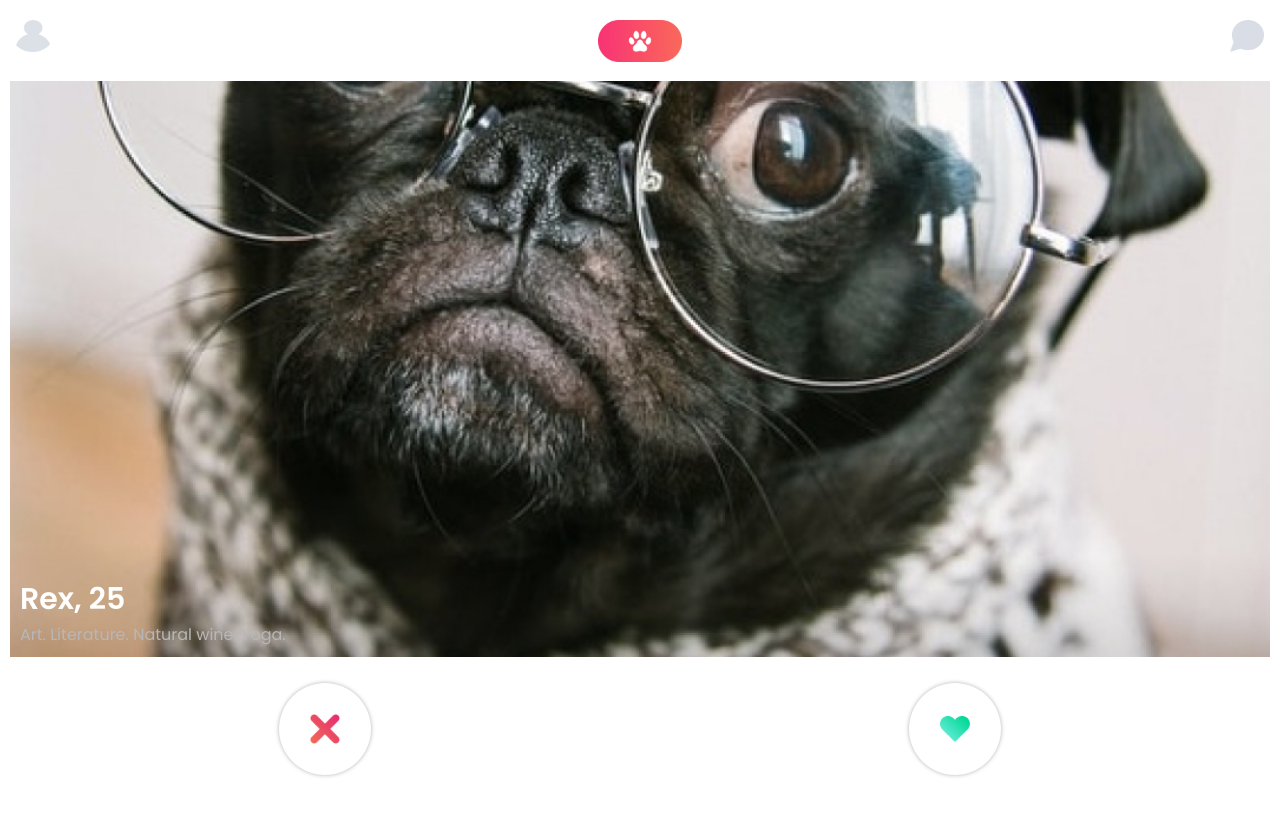
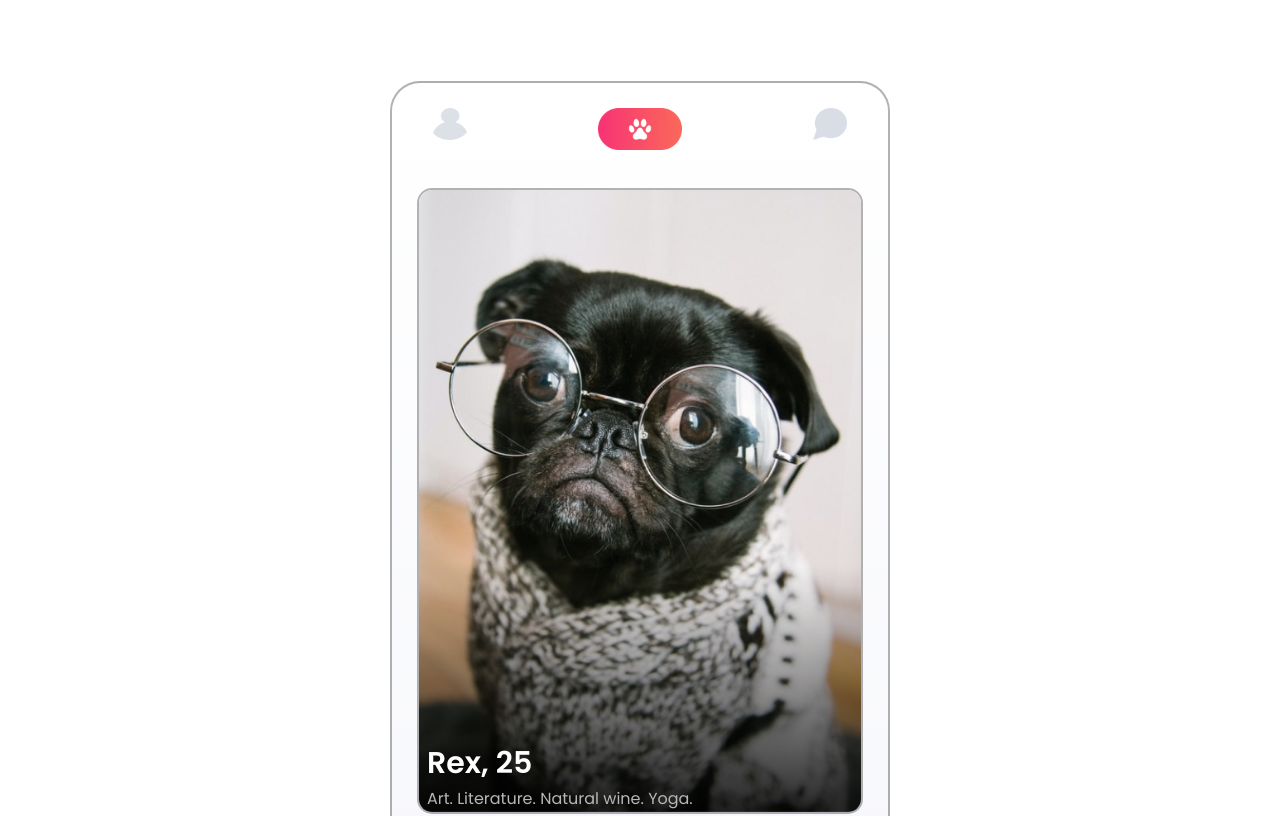
Before and after one commit to NikolasPolychronidis/Dog-tider, a plain HTML site: page index.html in a window 1280 px wide. Shown: the top 816 px of the page. Drawn offline with Linux system fonts and the light colour scheme.

Commit message:
Final Commit

```diff
--- a/index.html
+++ b/index.html
@@ -11,9 +11,10 @@
       href="https://fonts.googleapis.com/css2?family=Poppins:wght@400;500;600&display=swap"
       rel="stylesheet"
     />
-    <title>Document</title>
+    <title>Tindog</title>
   </head>
   <body>
+    <div class="main-container" id="main-container">
       <nav class="nav-bar">
         <ul>
           <li>
@@ -27,11 +28,14 @@
             <img class="logo" src="./images/logo.png" alt="Logo image" />
           </li>
           <li>
-          <img class="nav-icon" src="./images/icon-chat.png" alt="Chat icon" />
+            <img
+              class="nav-icon"
+              src="./images/icon-chat.png"
+              alt="Chat icon"
+            />
           </li>
         </ul>
       </nav>
-    <div class="main-container" id="main-container">
       <div class="dog-container" id="dog-container"></div>
       <div class="buttons-container">
         <button class="decline-button" id="cross-button">
--- a/styles.css
+++ b/styles.css
@@ -11,7 +11,7 @@ body {
 }
 
 .nav-bar {
-  padding: 1.25rem 1rem 0.06rem 1rem;
+  padding: 0 1rem 0.06rem 1rem;
   height: 5rem;
 }
 
@@ -32,13 +32,17 @@ body {
 }
 
 .main-container {
-  position: fixed;
+  position: relative;
   top: 81px; /* Height of the navigation bar */
-  width: 100%;
+  max-width: 500px;
+  margin-left: auto;
+  margin-right: auto;
   height: calc(100% - 5rem);
   padding: 0px 10px; /* Adjust for the height of the navigation bar */
-  display: flex;
-  flex-direction: column;
+  border: 2px solid rgba(0, 0, 0, 0.3);
+  border-radius: 30px;
+  padding: 25px 25px;
+  background: linear-gradient(180deg, #ffffff 0%, #f6f7fb 100%);
 }
 
 .dog-container {
@@ -46,11 +50,14 @@ body {
   height: 80%;
   width: 100%;
   overflow: hidden;
+  margin-bottom: 15px;
 }
 .dog-image {
   width: 100%;
   height: 100%;
   object-fit: cover;
+  border: 2px solid rgba(0, 0, 0, 0.3);
+  border-radius: 15px;
 }
 .buttons-container {
   height: 20%;
```
Lines whose indentation alone changed are shown as unchanged.
